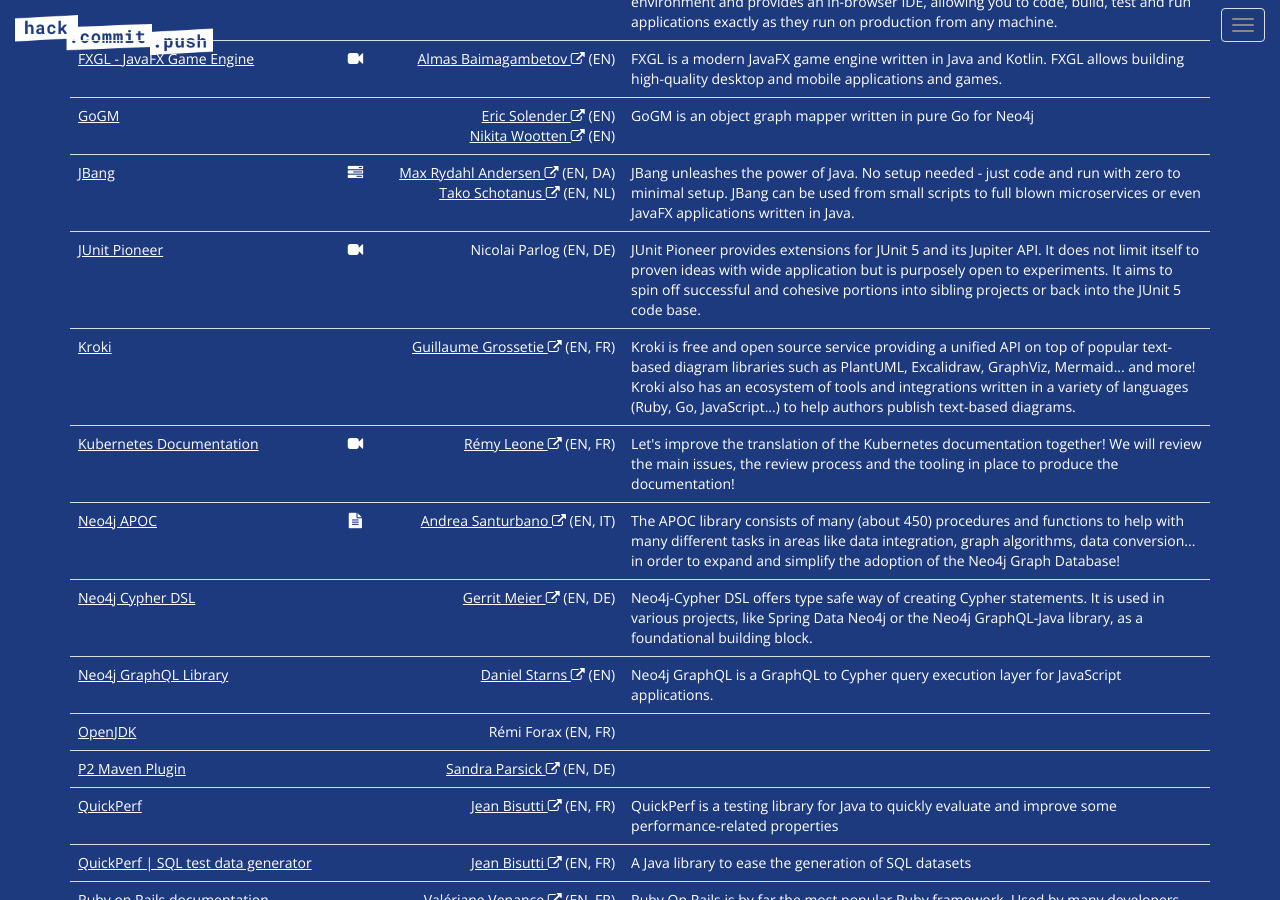
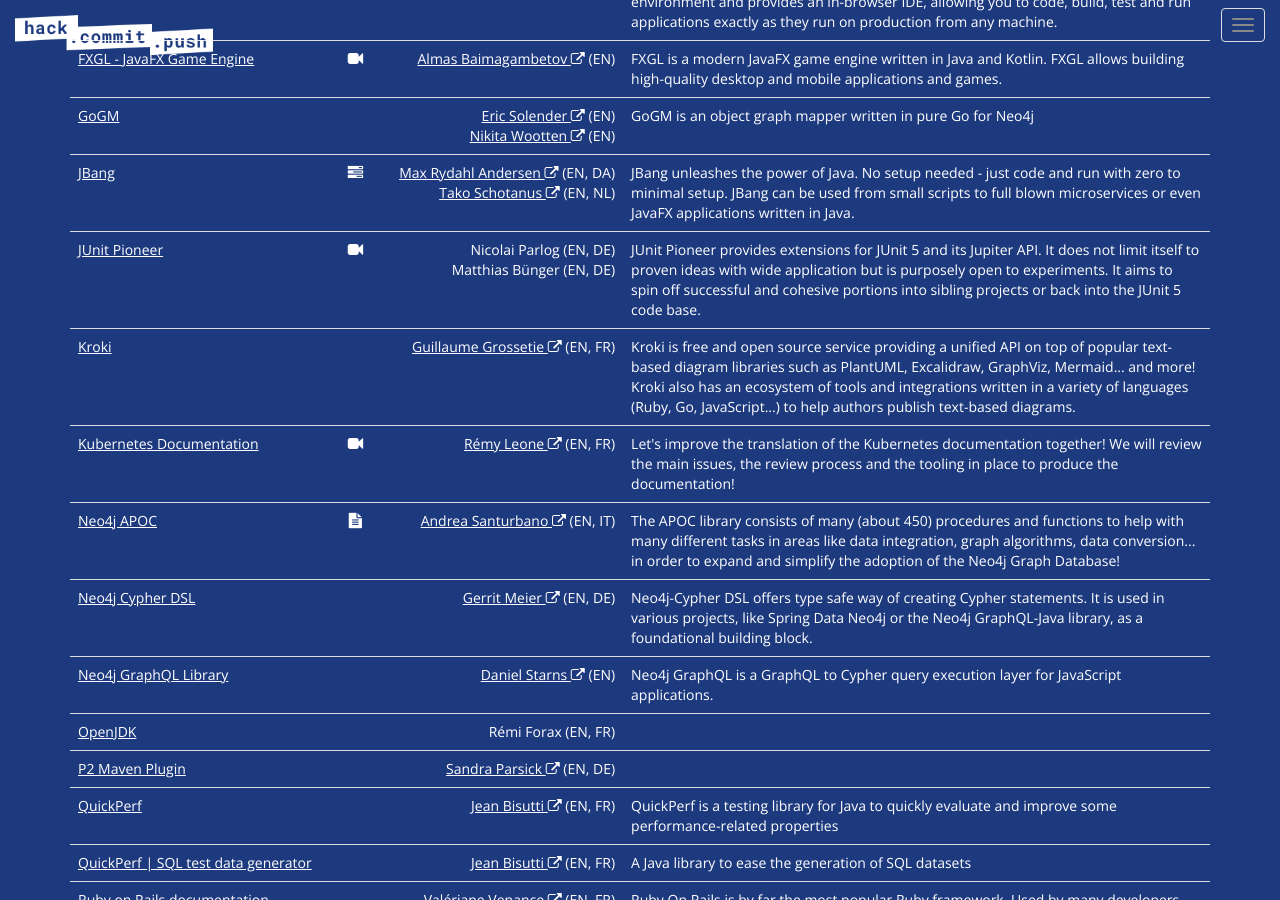
Before and after one commit to hack-commit-push/paris2021, a Jekyll site: the page built from index.html, in a window 1280 px wide and 900 px high, scrolled down 4460 px. Built offline with Jekyll 4.4.1, drawn with Linux system fonts in a browser that asks for light colours.

Commit message:
Add Matthias Bünger
Add Matthias Bünger (Bukama) to JUnit Pioneer developers.
https://github.com/Bukama

```diff
--- a/_data/projects.yml
+++ b/_data/projects.yml
@@ -46,6 +46,10 @@
     icon: video-camera
   leads:
     - name: Nicolai Parlog
+      spoken_languages:
+        - EN
+        - DE
+    - name: Matthias Bünger
       spoken_languages:
         - EN
         - DE
```
